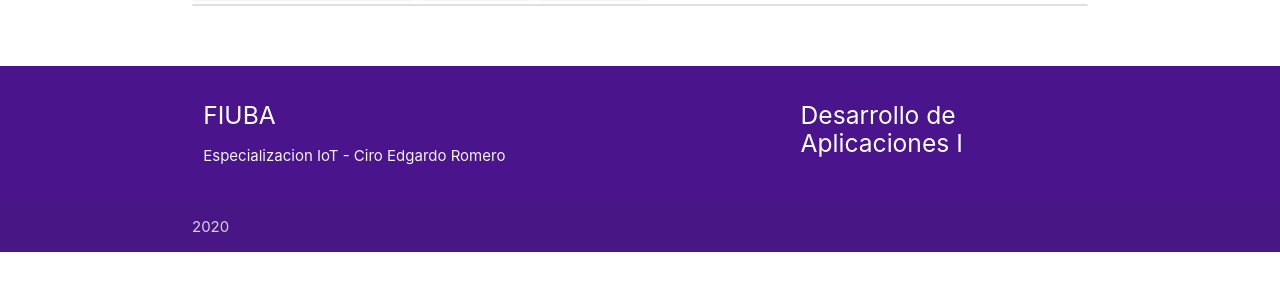
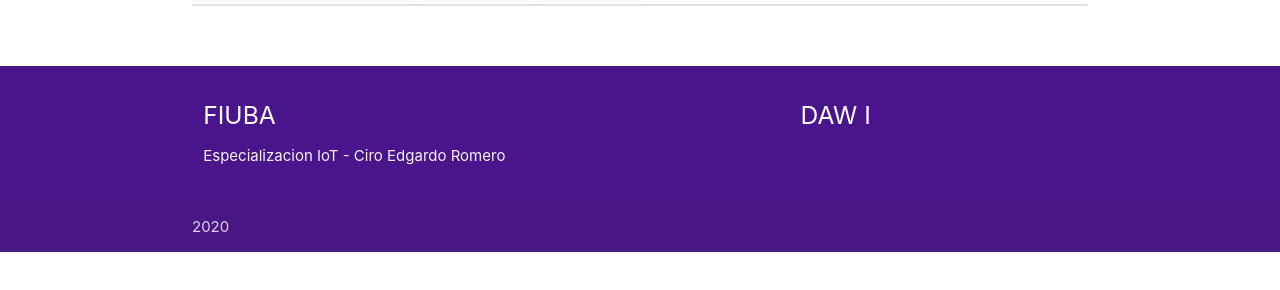
Before and after one commit to ciror00/daw_tp_final, a plain HTML site: page index.html in a window 1280 px wide. Shown: the part 200-490 px from the top of the page. Drawn offline with Linux system fonts and the light colour scheme; no server answers.

Commit message:
Se actualiza repositorio

```diff
--- a/index.html
+++ b/index.html
@@ -43,7 +43,7 @@
 						<p class="grey-text text-lighten-4">Especializacion IoT - Ciro Edgardo Romero</p>
 					</div>
 					<div class="col l4 offset-l2 s12">
-						<h5 class="white-text">Desarrollo de Aplicaciones I</h5>
+						<h5 class="white-text">DAW I</h5>
 						<ul>
 						<!-- 	<li><a class="grey-text text-lighten-3" href="#!">Link 1</a></li>
 							<li><a class="grey-text text-lighten-3" href="#!">Link 2</a></li>
```
